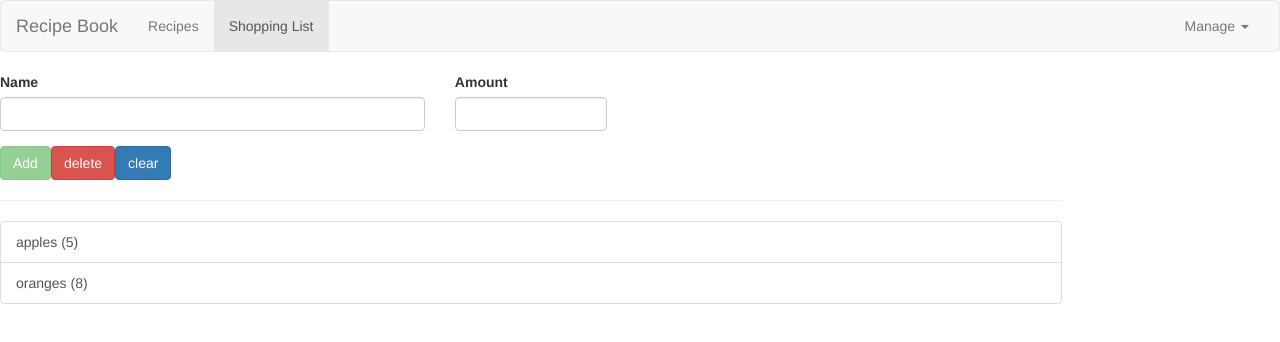
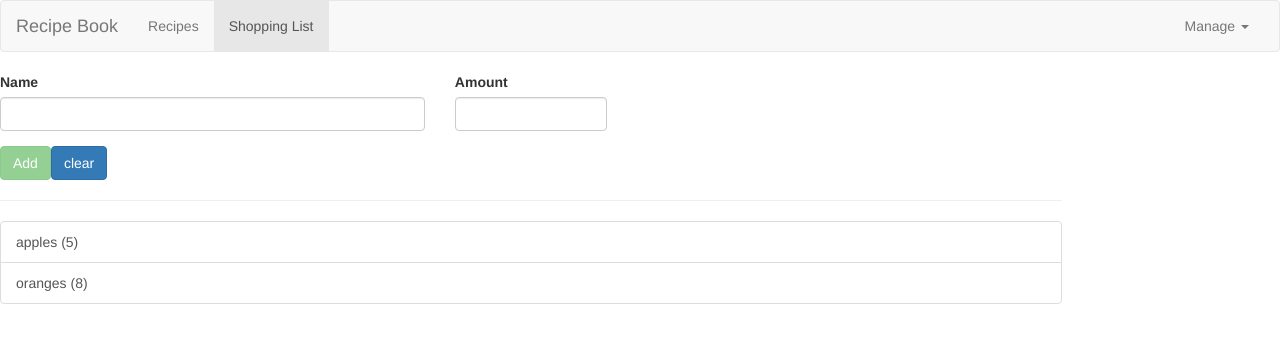
Before and after one commit to DerekM-autoserve1/courseProj, an Angular app: page /shopping-list in a window 1280 px wide. Shown: the top 342 px of the page. Built offline with nearby package versions, Linux system fonts and the light colour scheme.

Commit message:
Delete button for items in shopping list

```diff
--- a/src/app/shopping-list/shopping-edit/shopping-edit.component.html
+++ b/src/app/shopping-list/shopping-edit/shopping-edit.component.html
@@ -27,7 +27,7 @@
                 </div>
                 <div class="col-xs-12">
                     <button class="btn btn-success" type="submit" [disabled]="!f.valid" >{{editMode ? 'Update' : 'Add'}}</button>
-                    <button class="btn btn-danger" type="button">delete</button>
+                    <button class="btn btn-danger" type="button" (click)="onDelete()" *ngIf="editMode">delete</button>
                     <button class="btn btn-primary" type="button" (click)="onClear()">clear</button>
                 </div>
             </div>
--- a/src/app/shopping-list/shopping-edit/shopping-edit.component.ts
+++ b/src/app/shopping-list/shopping-edit/shopping-edit.component.ts
@@ -50,6 +50,11 @@ export class ShoppingEditComponent implements OnInit, OnDestroy {
     this.editMode = false;
   }
 
+  onDelete(){
+    this.slService.deleteIngredient(this.editItemIndex);
+    this.onClear();
+  }
+
   ngOnDestroy(): void {
     this.subscription.unsubscribe();
   }
--- a/src/app/shopping-list/shopping-list.service.ts
+++ b/src/app/shopping-list/shopping-list.service.ts
@@ -24,6 +24,11 @@ export class ShoppingListService{
         this.ingredientsChanged.next(this.ingredients.slice());
       }
 
+      deleteIngredient(index:number){
+        this.ingredients.splice(index,1);
+        this.ingredientsChanged.next(this.ingredients.slice());
+      }
+
       addIngredient(ingredient:Ingredient){
         this.ingredients.push(ingredient);
         this.ingredientsChanged.next(this.ingredients.slice());
```
